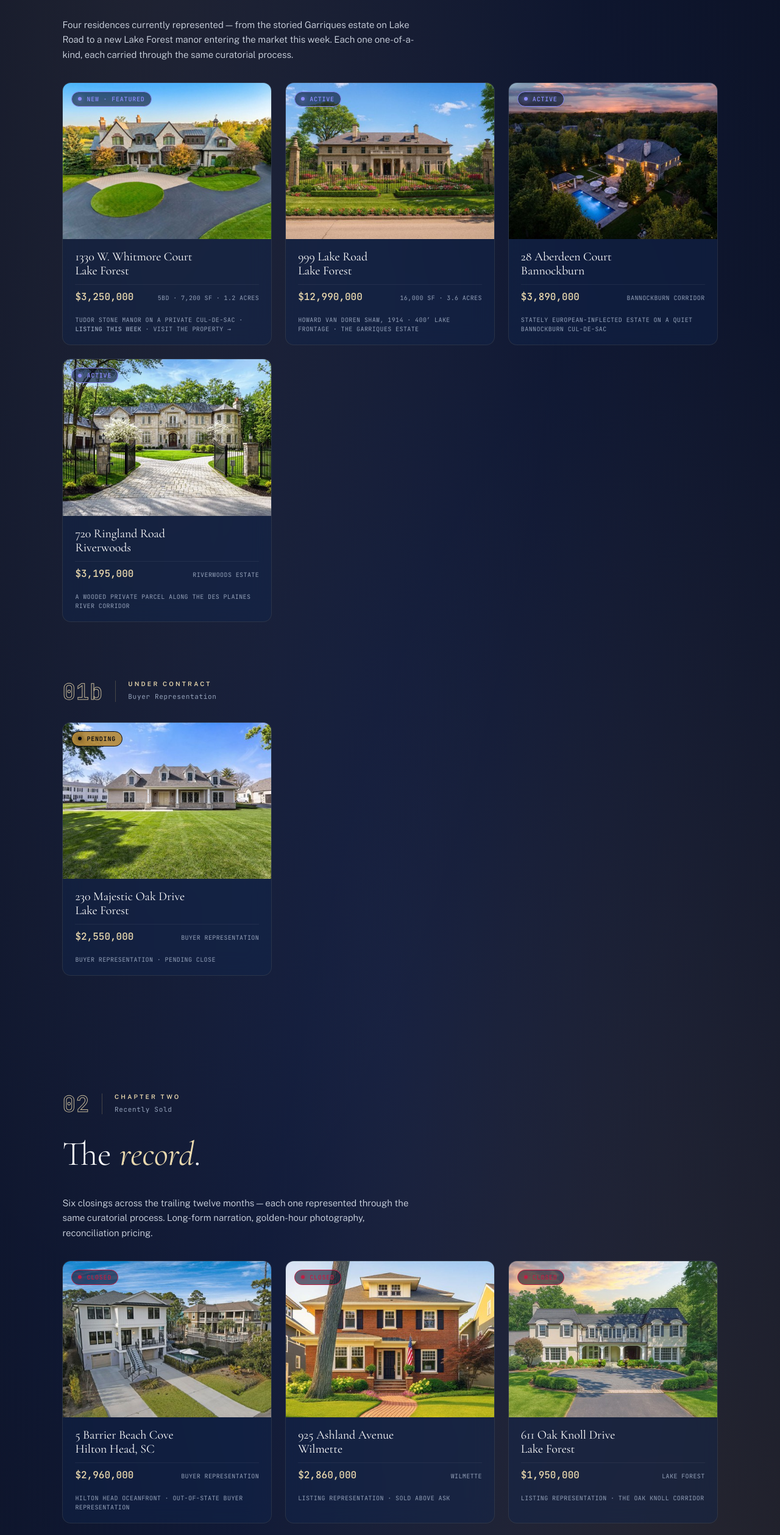
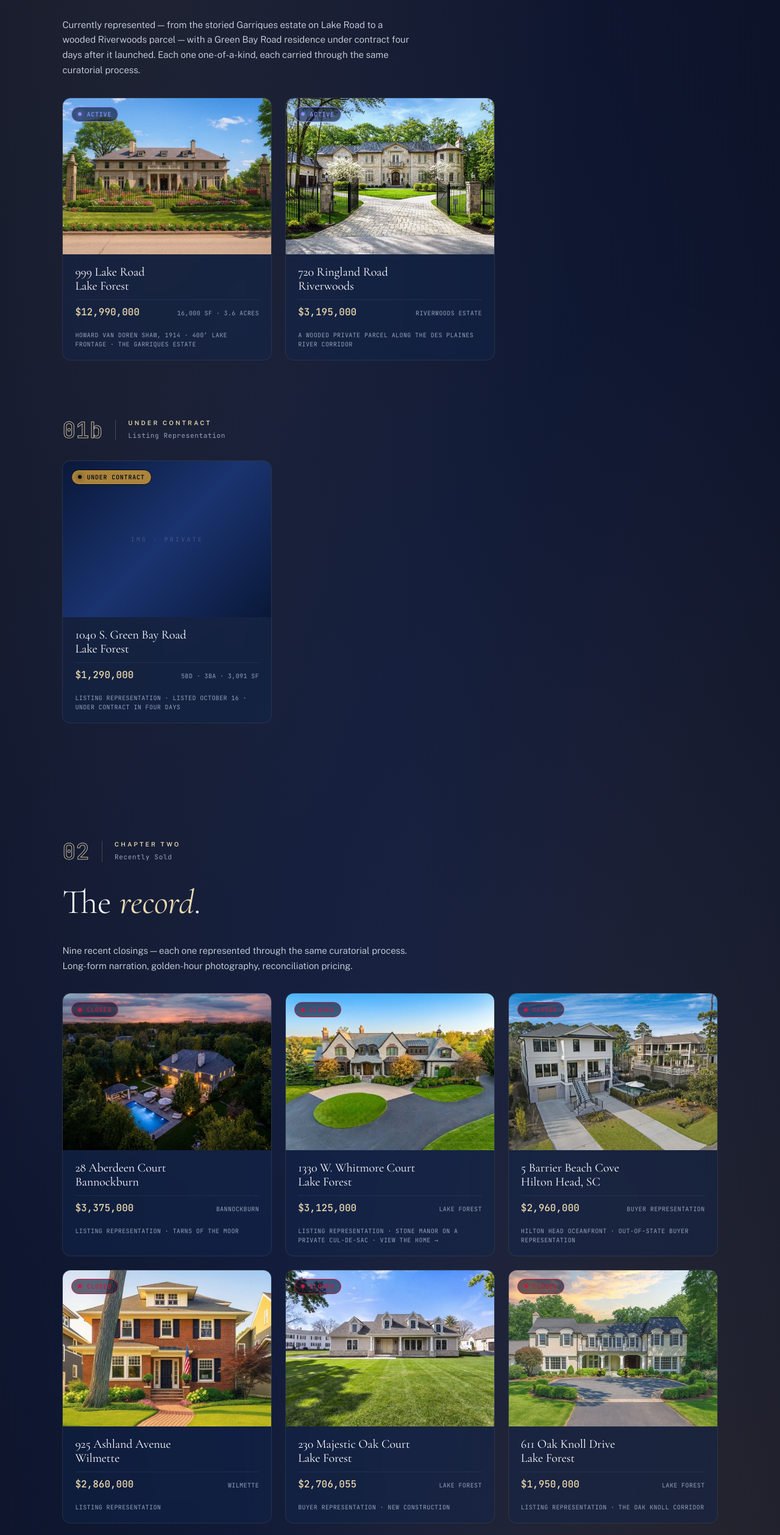
Before and after one commit to Pmilhaup/patrick-realestate-v13, an Astro site: page /properties in a window 1280 px wide. Shown: the part 1083-3600 px from the top of the page at 61% size. Built offline with nearby package versions, Linux system fonts and the light colour scheme; Astro itself is replaced by a stand-in of ours.

Commit message:
Properties: bring active / under-contract / sold record current (Nov 2026)
Reconciled against the MLS mirror (mls_listings, feed through 2026-10-28)
and the 2026 team transaction record.

- 1330 W. Whitmore Ct: Active/Featured -> Closed $3,125,000 (9/29/2026);
  listing page switched to sold state (price, meta, JSON-LD, CTA copy)
- 28 Aberdeen Ct: Active $3,890,000 -> Closed $3,375,000
- 230 Majestic Oak: Pending $2,550,000 "Drive" -> Closed $2,706,055 "Court"
- 1040 S. Green Bay Rd: added, Under Contract $1,290,000
- 925 Ashland: removed inaccurate "sold above ask" (list $2.95M, sold $2.86M)
- 530 Oak Knoll: $1,849,000 (list) -> $1,825,000 (sold)
- Section copy no longer hard-codes stale counts
- 999 Lake Rd and 720 Ringland Rd left unchanged pending owner confirmation

Co-Authored-By: Claude Fable 5.2 <noreply@anthropic.com>
Claude-Session: https://claude.ai/code/session_01NU5dE4xqN4e1B5G7yeHf17

```diff
--- a/public/listings/1330-w-whitmore.html
+++ b/public/listings/1330-w-whitmore.html
@@ -7,15 +7,15 @@
 <link rel="icon" type="image/png" href="/favicon-32.png" sizes="32x32">
 <link rel="apple-touch-icon" href="/apple-touch-icon.png">
 <link rel="canonical" href="https://patrick.realestate/listings/1330-w-whitmore">
-<script type="application/ld+json">{"@context": "https://schema.org", "@type": "SingleFamilyResidence", "name": "1330 W. Whitmore Court", "url": "https://patrick.realestate/listings/1330-w-whitmore", "address": {"@type": "PostalAddress", "streetAddress": "1330 W. Whitmore Court", "addressLocality": "Lake Forest", "addressRegion": "IL", "addressCountry": "US"}, "numberOfBedrooms": 5, "numberOfBathroomsTotal": 5.5, "floorSize": {"@type": "QuantitativeValue", "value": 7200, "unitCode": "FTK"}, "image": "https://patrick.realestate/listings/1330-w-whitmore/og.jpg", "offers": {"@type": "Offer", "price": 3250000, "priceCurrency": "USD", "availability": "https://schema.org/InStock", "offeredBy": {"@id": "https://patrick.realestate/#agent"}}}</script>
+<script type="application/ld+json">{"@context": "https://schema.org", "@type": "SingleFamilyResidence", "name": "1330 W. Whitmore Court", "url": "https://patrick.realestate/listings/1330-w-whitmore", "address": {"@type": "PostalAddress", "streetAddress": "1330 W. Whitmore Court", "addressLocality": "Lake Forest", "addressRegion": "IL", "addressCountry": "US"}, "numberOfBedrooms": 5, "numberOfBathroomsTotal": 5.5, "floorSize": {"@type": "QuantitativeValue", "value": 7200, "unitCode": "FTK"}, "image": "https://patrick.realestate/listings/1330-w-whitmore/og.jpg", "offers": {"@type": "Offer", "price": 3125000, "priceCurrency": "USD", "availability": "https://schema.org/SoldOut", "offeredBy": {"@id": "https://patrick.realestate/#agent"}}}</script>
 <script type="application/ld+json">{"@context": "https://schema.org", "@type": "BreadcrumbList", "itemListElement": [{"@type": "ListItem", "position": 1, "name": "Home", "item": "https://patrick.realestate/"}, {"@type": "ListItem", "position": 2, "name": "Properties", "item": "https://patrick.realestate/properties"}, {"@type": "ListItem", "position": 3, "name": "1330 W. Whitmore Court", "item": "https://patrick.realestate/listings/1330-w-whitmore"}]}</script>
 <meta name="theme-color" content="#06080f">
 <title>1330 W. Whitmore Court &middot; Lake Forest &middot; Milhaupt &middot; Jakaitis</title>
-<meta name="description" content="1330 W. Whitmore Court — a stately stone manor on a private cul-de-sac in Lake Forest, Illinois. Listed at $3,250,000 by Patrick Milhaupt of Jameson Sotheby's International Realty.">
-<meta property="og:title" content="1330 W. Whitmore Court · Lake Forest, IL · $3,250,000">
+<meta name="description" content="1330 W. Whitmore Court — a stately stone manor on a private cul-de-sac in Lake Forest, Illinois. Sold September 2026 for $3,125,000 &mdash; represented by Patrick Milhaupt of Jameson Sotheby's International Realty.">
+<meta property="og:title" content="1330 W. Whitmore Court · Lake Forest, IL · Sold · $3,125,000">
 <meta property="og:type" content="website">
 <meta property="og:url" content="https://patrick.realestate/listings/1330-w-whitmore">
-<meta property="og:description" content="A stately stone manor on a private cul-de-sac in Lake Forest — 5 bedrooms, 5.5 baths, 7,200 sq ft on 1.2 acres. Presented by Patrick Milhaupt, Jameson Sotheby's International Realty.">
+<meta property="og:description" content="A stately stone manor on a private cul-de-sac in Lake Forest — 5 bedrooms, 5.5 baths, 7,200 sq ft on 1.2 acres. Sold September 2026. Represented by Patrick Milhaupt, Jameson Sotheby's International Realty.">
 <meta property="og:image" content="https://patrick.realestate/listings/1330-w-whitmore/og.jpg">
 <meta property="og:image:width" content="1200">
 <meta property="og:image:height" content="896">
@@ -878,8 +878,8 @@ footer.site-foot .gold-line {
     <a href="/" class="back">Milhaupt &middot; Jakaitis</a>
     <a href="/intelligence" class="topbar-link">Market Intelligence</a>
   </div>
-  <div class="price-tag">$3,250,000</div>
-  <a href="#showing" class="cta">Private Showing</a>
+  <div class="price-tag">Sold &middot; $3,125,000</div>
+  <a href="#showing" class="cta">Inquire</a>
 </nav>
 
 <!-- ═══════════════════════════════════════════════════════════════
@@ -890,7 +890,7 @@ footer.site-foot .gold-line {
     <div class="hero-photo" id="heroPhoto"></div>
   </div>
   <div class="hero-inner">
-    <div class="hero-meta reveal">A New Lake Forest Listing &middot; Spring 2026</div>
+    <div class="hero-meta reveal">Sold &middot; September 2026 &middot; Lake Forest</div>
     <h1 class="h-hero hero-title reveal delay-1">A stone manor on a <em>private</em><br>cul-de-sac.</h1>
     <div class="hero-addr reveal delay-2">1330 W. Whitmore Court &middot; Lake Forest, Illinois 60045</div>
 
@@ -902,7 +902,7 @@ footer.site-foot .gold-line {
       <div class="hero-stat"><span class="lbl">Year Built</span><div class="val">2002</div></div>
     </div>
 
-    <div class="hero-price reveal delay-4">$3,250,000</div>
+    <div class="hero-price reveal delay-4">Sold &middot; $3,125,000</div>
   </div>
   <div class="hero-scroll-cue">Scroll the property</div>
 </section>
@@ -963,8 +963,9 @@ footer.site-foot .gold-line {
         <div class="story-aside-row"><div class="k">Style</div><div class="v">Tudor / Stone Manor</div></div>
         <div class="story-aside-row"><div class="k">Garage</div><div class="v">4-car attached</div></div>
         <div class="story-aside-row"><div class="k">School Dist.</div><div class="v">LF 67 / LFHS 115</div></div>
-        <div class="story-aside-row"><div class="k">List price</div><div class="v gold">$3,250,000</div></div>
-        <div class="story-aside-row"><div class="k">Price / SqFt</div><div class="v gold">$451</div></div>
+        <div class="story-aside-row"><div class="k">List price</div><div class="v">$3,250,000</div></div>
+        <div class="story-aside-row"><div class="k">Sold price</div><div class="v gold">$3,125,000</div></div>
+        <div class="story-aside-row"><div class="k">Closed</div><div class="v gold">September 29, 2026</div></div>
       </aside>
     </div>
   </div>
@@ -1039,9 +1040,9 @@ footer.site-foot .gold-line {
         </div>
 
         <p class="body-text reveal delay-3" style="margin-top: 24px;">
-          1330 W. Whitmore Court enters this corridor at $3,250,000 &mdash; in the $3M&ndash;$5M band where average days on market in the trailing twelve
-          is one hundred and forty-nine days. A correctly priced, correctly prepared, correctly presented home in this band materially outperforms the band average.
-          That is the position this listing is built on.
+          1330 W. Whitmore Court entered this corridor at $3,250,000 &mdash; in the $3M&ndash;$5M band where average days on market in the trailing twelve
+          was one hundred and forty-nine days &mdash; and closed at $3,125,000 on September 29, 2026. A correctly priced, correctly prepared, correctly presented home in this band materially outperforms the band average.
+          That is the position this listing was built on.
         </p>
       </div>
 
@@ -1155,11 +1156,11 @@ footer.site-foot .gold-line {
      ═══════════════════════════════════════════════════════════════ -->
 <section class="cta-section" id="showing">
   <div class="inner narrow">
-    <span class="eyebrow reveal">Begin a Private Showing</span>
-    <h2 class="h-display reveal delay-1">A thirty-minute<br><em>walk-through</em>.</h2>
+    <span class="eyebrow reveal">Sold &middot; September 2026</span>
+    <h2 class="h-display reveal delay-1">This home has<br><em>sold</em>.</h2>
     <p class="lede reveal delay-2" style="margin-left: auto; margin-right: auto;">
-      Showings of 1330 W. Whitmore Court are by appointment only.
-      Leave your name and number and Patrick or Elizabeth will arrange a private window for you.
+      1330 W. Whitmore Court closed in September 2026. If you are looking for a home like it &mdash; or weighing the sale of your own &mdash;
+      leave your name and number and Patrick or Elizabeth will be in touch.
     </p>
 
     <form class="cta-form-wrap reveal delay-3" id="showingForm" novalidate>
@@ -1169,10 +1170,10 @@ footer.site-foot .gold-line {
       <input id="ph" type="tel" required maxlength="50">
       <label for="em">Email</label>
       <input id="em" type="email" required maxlength="200">
-      <label for="ms">Preferred showing window (optional)</label>
-      <textarea id="ms" maxlength="2000" placeholder="Mornings \u00b7 weekends \u00b7 etc."></textarea>
+      <label for="ms">What are you looking for? (optional)</label>
+      <textarea id="ms" maxlength="2000" placeholder="Buying, selling, or both"></textarea>
       <input id="hp" type="text" tabindex="-1" autocomplete="off" style="position:absolute;left:-9999px;" aria-hidden="true">
-      <button type="submit" id="showingBtn">Request a Showing</button>
+      <button type="submit" id="showingBtn">Start the Conversation</button>
       <p id="showingStatus" role="status" style="margin-top:12px;font-size:12.5px;color:var(--text-3,#6b7a99);"></p>
     </form>
     <script>
@@ -1198,14 +1199,14 @@ footer.site-foot .gold-line {
             name: document.getElementById('nm').value.trim(),
             phone: document.getElementById('ph').value.trim(),
             email: document.getElementById('em').value.trim(),
-            message: 'Showing request \u2014 1330 W. Whitmore. Window: ' + (document.getElementById('ms').value.trim() || 'not specified'),
+            message: 'Inquiry from sold listing page \u2014 1330 W. Whitmore. Note: ' + (document.getElementById('ms').value.trim() || 'not specified'),
             page: location.pathname,
             user_agent: navigator.userAgent.slice(0, 250)
           })
         }).then(function(r){
           if (!r.ok) throw new Error(r.status);
           f.reset(); b.disabled = false;
-          s.textContent = 'Received. Patrick or Elizabeth will be in touch within 24 hours to arrange your private window.';
+          s.textContent = 'Received. Patrick or Elizabeth will be in touch within 24 hours.';
           s.style.color = 'var(--gold-light, #C9A96E)';
         }).catch(function(){
           b.disabled = false;
--- a/src/pages/properties.astro
+++ b/src/pages/properties.astro
@@ -241,31 +241,15 @@ nav.nav, main, aside.rail, footer.site-footer { position: relative; z-index: 2;
         Live <em>now</em>.
       </h2>
       <p class="body fade-up">
-        Four residences currently represented &mdash; from the storied Garriques estate on Lake Road to a new Lake Forest manor entering the market this week. Each one one-of-a-kind, each carried through the same curatorial process.
+        Currently represented &mdash; from the storied Garriques estate on Lake Road to a wooded Riverwoods parcel &mdash; with a Green Bay Road residence under contract four days after it launched. Each one one-of-a-kind, each carried through the same curatorial process.
       </p>
       <div class="props">
-        <a class="prop featured" href="/listings/1330-w-whitmore" style="text-decoration:none; color:inherit;">
-          <div class="img" role="img" aria-label="Photograph of 1330 W. Whitmore Court, Lake Forest" style="background-image:url('lf-market-assets/1330-w-whitmore.jpg'); background-size:cover; background-position:center;"><span class="pill live">New &middot; Featured</span></div>
-          <div class="b">
-            <div class="a">1330 W. Whitmore Court<br>Lake Forest</div>
-            <div class="priceline"><span class="p">$3,250,000</span><span class="s">5BD &middot; 7,200 SF &middot; 1.2 acres</span></div>
-            <div class="s" style="margin-top:8px;">Tudor stone manor on a private cul-de-sac &middot; <strong>listing this week</strong> &middot; visit the property &rarr;</div>
-          </div>
-        </a>
         <div class="prop">
           <div class="img" role="img" aria-label="Photograph of 999 Lake Road, Lake Forest" style="background-image:url('lf-market-assets/999-lake-road.jpg'); background-size:cover; background-position:center;"><span class="pill live">Active</span></div>
           <div class="b">
             <div class="a">999 Lake Road<br>Lake Forest</div>
             <div class="priceline"><span class="p">$12,990,000</span><span class="s">16,000 SF &middot; 3.6 acres</span></div>
             <div class="s" style="margin-top:8px;">Howard Van Doren Shaw, 1914 &middot; 400&prime; lake frontage &middot; the Garriques estate</div>
-          </div>
-        </div>
-        <div class="prop">
-          <div class="img" role="img" aria-label="Photograph of 28 Aberdeen Court, Bannockburn" style="background-image:url('lf-market-assets/28-aberdeen-court.jpg'); background-size:cover; background-position:center;"><span class="pill live">Active</span></div>
-          <div class="b">
-            <div class="a">28 Aberdeen Court<br>Bannockburn</div>
-            <div class="priceline"><span class="p">$3,890,000</span><span class="s">Bannockburn corridor</span></div>
-            <div class="s" style="margin-top:8px;">Stately European-inflected estate on a quiet Bannockburn cul-de-sac</div>
           </div>
         </div>
         <div class="prop">
@@ -278,27 +262,25 @@ nav.nav, main, aside.rail, footer.site-footer { position: relative; z-index: 2;
         </div>
       </div>
 
-
-
-      <!-- PENDING / UNDER CONTRACT — buyer-side representation -->
+      <!-- UNDER CONTRACT — listing representation -->
       <div class="ch-head fade-up" style="margin-top:64px;">
         <span class="num">01b</span>
         <div class="meta">
           <span class="eyebrow">Under Contract</span>
-          <span class="sub">Buyer Representation</span>
+          <span class="sub">Listing Representation</span>
         </div>
       </div>
       <div class="props">
         <div class="prop">
-          <div class="img" role="img" aria-label="Photograph of 230 Majestic Oak Drive, Lake Forest" style="background-image:url('lf-market-assets/230-majestic-oak.jpg'); background-size:cover; background-position:center;"><span class="pill pending" style="background:rgba(184,140,60,0.92); color:#06080f;">Pending</span></div>
+          <div class="img" role="img" aria-label="1040 S. Green Bay Road, Lake Forest"><span class="pill pending" style="background:rgba(184,140,60,0.92); color:#06080f;">Under Contract</span></div>
           <div class="b">
-            <div class="a">230 Majestic Oak Drive<br>Lake Forest</div>
-            <div class="priceline"><span class="p">$2,550,000</span><span class="s">Buyer representation</span></div>
-            <div class="s" style="margin-top:8px;">Buyer representation &middot; pending close</div>
+            <div class="a">1040 S. Green Bay Road<br>Lake Forest</div>
+            <div class="priceline"><span class="p">$1,290,000</span><span class="s">5BD &middot; 3BA &middot; 3,091 SF</span></div>
+            <div class="s" style="margin-top:8px;">Listing representation &middot; listed October 16 &middot; under contract in four days</div>
           </div>
         </div>
       </div>
-</div>
+    </div>
   </section>
 
   <section class="chapter" id="ch-02" data-chapter="2" data-palette="0.65">
@@ -314,9 +296,25 @@ nav.nav, main, aside.rail, footer.site-footer { position: relative; z-index: 2;
         The <em>record</em>.
       </h2>
       <p class="body fade-up">
-        Six closings across the trailing twelve months &mdash; each one represented through the same curatorial process. Long-form narration, golden-hour photography, reconciliation pricing.
+        Nine recent closings &mdash; each one represented through the same curatorial process. Long-form narration, golden-hour photography, reconciliation pricing.
       </p>
       <div class="props">
+        <div class="prop">
+          <div class="img" role="img" aria-label="Photograph of 28 Aberdeen Court, Bannockburn" style="background-image:url('lf-market-assets/28-aberdeen-court.jpg'); background-size:cover; background-position:center;"><span class="pill sold">Closed</span></div>
+          <div class="b">
+            <div class="a">28 Aberdeen Court<br>Bannockburn</div>
+            <div class="priceline"><span class="p">$3,375,000</span><span class="s">Bannockburn</span></div>
+            <div class="s" style="margin-top:8px;">Listing representation &middot; Tarns of the Moor</div>
+          </div>
+        </div>
+        <a class="prop" href="/listings/1330-w-whitmore" style="text-decoration:none; color:inherit;">
+          <div class="img" role="img" aria-label="Photograph of 1330 W. Whitmore Court, Lake Forest" style="background-image:url('lf-market-assets/1330-w-whitmore.jpg'); background-size:cover; background-position:center;"><span class="pill sold">Closed</span></div>
+          <div class="b">
+            <div class="a">1330 W. Whitmore Court<br>Lake Forest</div>
+            <div class="priceline"><span class="p">$3,125,000</span><span class="s">Lake Forest</span></div>
+            <div class="s" style="margin-top:8px;">Listing representation &middot; stone manor on a private cul-de-sac &middot; view the home &rarr;</div>
+          </div>
+        </a>
         <div class="prop">
           <div class="img" role="img" aria-label="Photograph of 5 Barrier Beach Cove, Hilton Head, SC" style="background-image:url('lf-market-assets/5-barrier-beach-cove.jpg'); background-size:cover; background-position:center;"><span class="pill sold">Closed</span></div>
           <div class="b">
@@ -330,7 +328,15 @@ nav.nav, main, aside.rail, footer.site-footer { position: relative; z-index: 2;
           <div class="b">
             <div class="a">925 Ashland Avenue<br>Wilmette</div>
             <div class="priceline"><span class="p">$2,860,000</span><span class="s">Wilmette</span></div>
-            <div class="s" style="margin-top:8px;">Listing representation &middot; sold above ask</div>
+            <div class="s" style="margin-top:8px;">Listing representation</div>
+          </div>
+        </div>
+        <div class="prop">
+          <div class="img" role="img" aria-label="Photograph of 230 Majestic Oak Court, Lake Forest" style="background-image:url('lf-market-assets/230-majestic-oak.jpg'); background-size:cover; background-position:center;"><span class="pill sold">Closed</span></div>
+          <div class="b">
+            <div class="a">230 Majestic Oak Court<br>Lake Forest</div>
+            <div class="priceline"><span class="p">$2,706,055</span><span class="s">Lake Forest</span></div>
+            <div class="s" style="margin-top:8px;">Buyer representation &middot; new construction</div>
           </div>
         </div>
         <div class="prop">
@@ -345,7 +351,7 @@ nav.nav, main, aside.rail, footer.site-footer { position: relative; z-index: 2;
           <div class="img" role="img" aria-label="Photograph of 530 Oak Knoll Drive, Lake Forest" style="background-image:url('lf-market-assets/530-oak-knoll.jpg'); background-size:cover; background-position:center;"><span class="pill sold">Closed</span></div>
           <div class="b">
             <div class="a">530 Oak Knoll Drive<br>Lake Forest</div>
-            <div class="priceline"><span class="p">$1,849,000</span><span class="s">Lake Forest</span></div>
+            <div class="priceline"><span class="p">$1,825,000</span><span class="s">Lake Forest</span></div>
             <div class="s" style="margin-top:8px;">Listing representation &middot; same street, two closings</div>
           </div>
         </div>
@@ -362,7 +368,7 @@ nav.nav, main, aside.rail, footer.site-footer { position: relative; z-index: 2;
           <div class="b">
             <div class="a">1350 W. Whitmore Court<br>Lake Forest</div>
             <div class="priceline"><span class="p">$1,500,000</span><span class="s">Lake Forest</span></div>
-            <div class="s" style="margin-top:8px;">Listing representation &middot; same cul-de-sac as the current 1330 listing</div>
+            <div class="s" style="margin-top:8px;">Listing representation &middot; the same cul-de-sac as 1330</div>
           </div>
         </div>
       </div>
```
